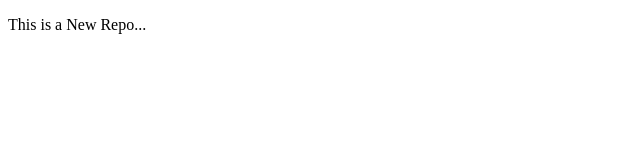
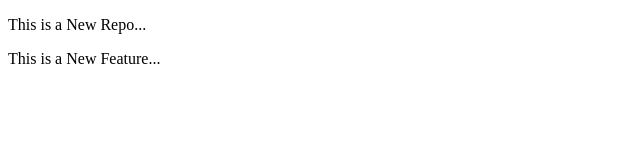
Before and after one commit to Saumil-97/localrepo, a plain HTML site: page index.html in a window 1280 px wide. Shown: the whole page, without its empty margins (0-640 px from the left). Drawn offline with Linux system fonts and the light colour scheme.

Commit message:
Add New Feature

```diff
--- a/index.html
+++ b/index.html
@@ -9,6 +9,7 @@
 <body>
 
     <p>This is a New Repo...</p>
+    <p>This is a New Feature...</p>
 
 </body>
 </html>
```
